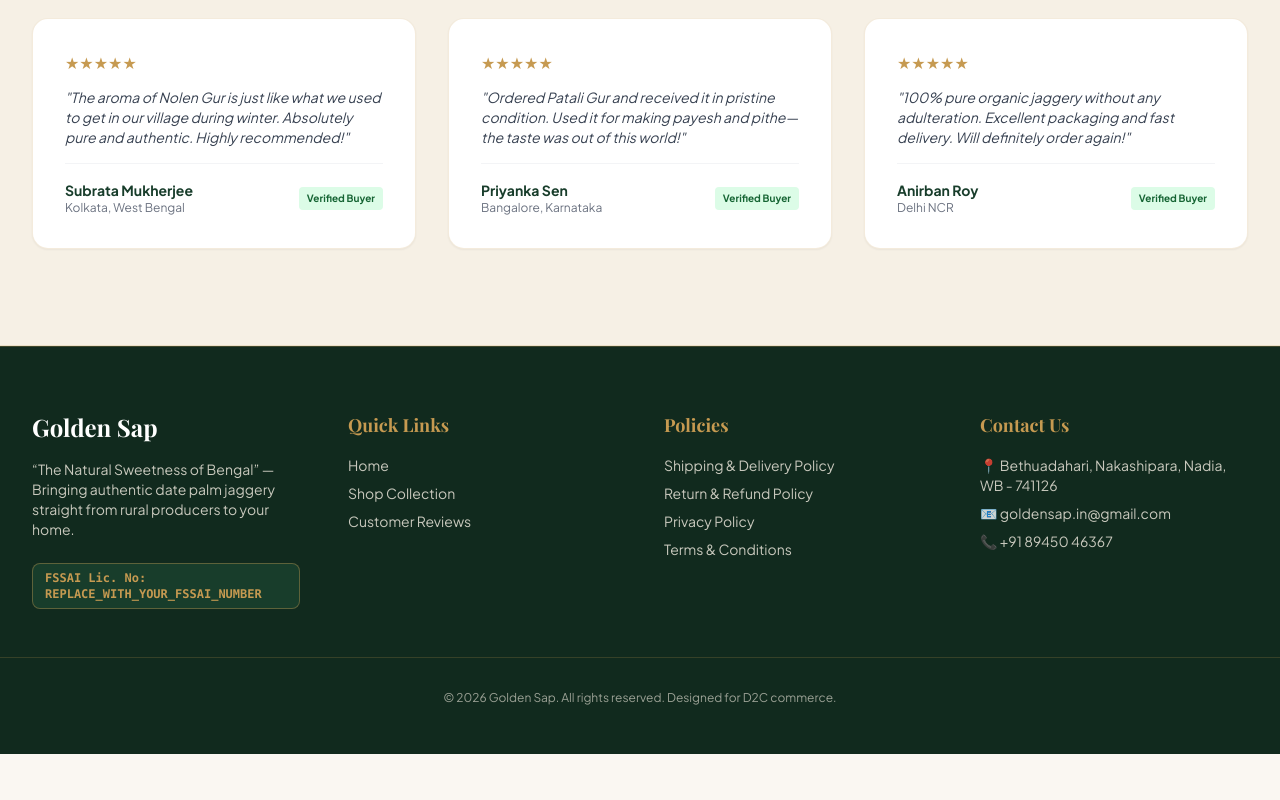
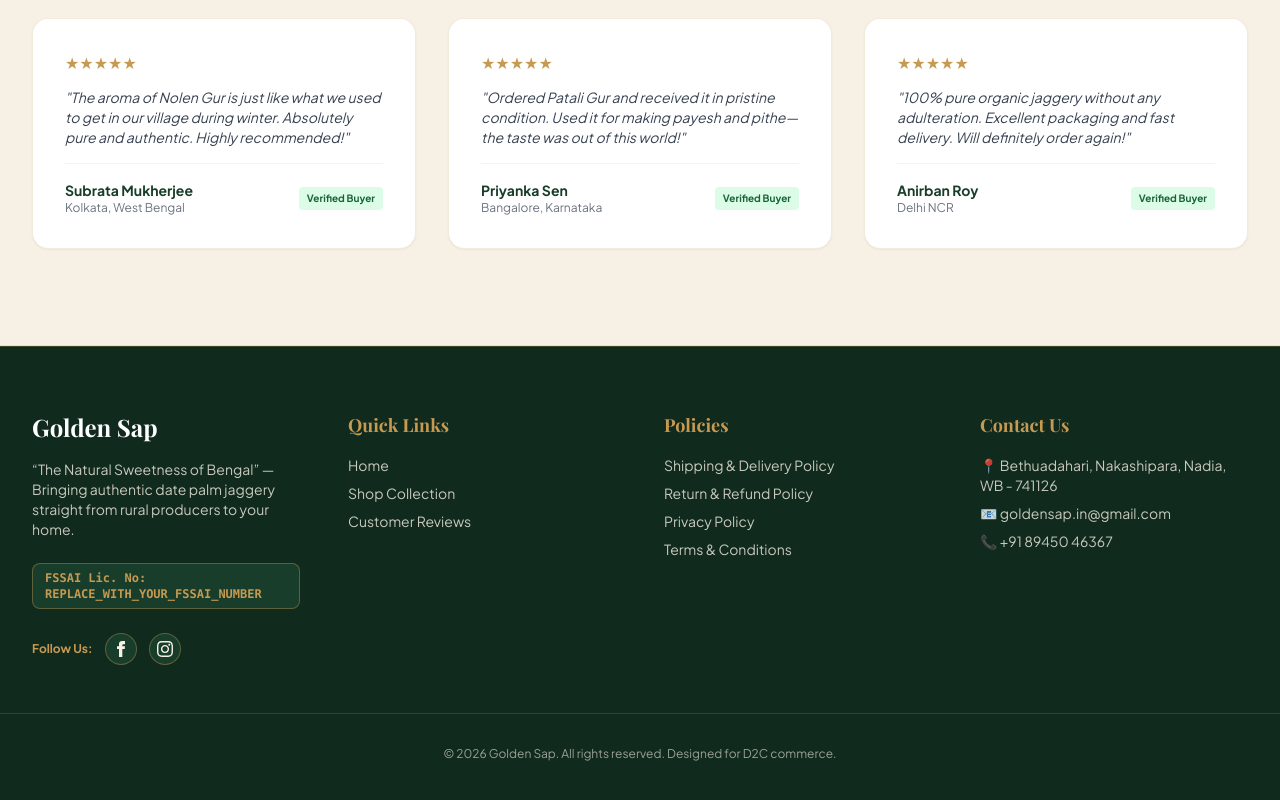
Before and after one commit to lackykaijar/Demo, a plain HTML site: page index.html in a window 1280 px wide. Shown: the part 2050-2850 px from the top of the page. Before the commit the page ends 2804 px from the top, so only its background shows below. Drawn offline with nearby package versions, Linux system fonts and the light colour scheme.

Commit message:
Update index.html

```diff
--- a/index.html
+++ b/index.html
@@ -262,7 +262,7 @@
         </div>
 
         <div class="grid grid-cols-1 md:grid-cols-2 gap-8 mb-16">
-            <!-- Patali Gur Card (500g, 1kg, 2kg packs) -->
+            <!-- Patali Gur Card -->
             <div class="bg-white rounded-2xl p-8 shadow-md border border-[#C69A51]/20 flex flex-col justify-between hover:shadow-xl transition">
                 <div>
                     <div class="h-60 bg-[#F6F0E5] rounded-xl mb-6 overflow-hidden relative">
@@ -309,7 +309,7 @@
                 </div>
             </div>
 
-            <!-- Nolen Gur Card (250g, 500g, 1kg bottles) -->
+            <!-- Nolen Gur Card -->
             <div class="bg-white rounded-2xl p-8 shadow-md border border-[#C69A51]/20 flex flex-col justify-between hover:shadow-xl transition">
                 <div>
                     <div class="h-60 bg-[#F6F0E5] rounded-xl mb-6 overflow-hidden relative">
@@ -427,6 +427,19 @@
                         FSSAI Lic. No: REPLACE_WITH_YOUR_FSSAI_NUMBER
                     </span>
                 </div>
+
+                <!-- Social Media Links -->
+                <div class="flex items-center space-x-3 pt-2">
+                    <span class="text-xs text-[#C69A51] font-bold">Follow Us:</span>
+                    <!-- Facebook Link -->
+                    <a href="https://www.facebook.com/profile.php?id=61595853819413" target="_blank" aria-label="Facebook" class="w-8 h-8 rounded-full bg-[#183D2B] border border-[#C69A51]/40 flex items-center justify-center hover:bg-[#C69A51] hover:text-[#183D2B] transition">
+                        <svg class="w-4 h-4 fill-current" viewBox="0 0 24 24"><path d="M9 8H6v4h3v12h5V12h3.642L18 8h-4V6.333C14 5.37 14.5 5 15.5 5H18V0h-3.808C10.59 0 9 1.581 9 4.615V8z"/></svg>
+                    </a>
+                    <!-- Instagram Link -->
+                    <a href="https://www.instagram.com/goldensap.in/" target="_blank" aria-label="Instagram" class="w-8 h-8 rounded-full bg-[#183D2B] border border-[#C69A51]/40 flex items-center justify-center hover:bg-[#C69A51] hover:text-[#183D2B] transition">
+                        <svg class="w-4 h-4 fill-current" viewBox="0 0 24 24"><path d="M12 2.163c3.204 0 3.584.012 4.85.07 3.252.148 4.771 1.691 4.919 4.919.058 1.265.069 1.645.069 4.849 0 3.205-.012 3.584-.069 4.849-.149 3.225-1.664 4.771-4.919 4.919-1.266.058-1.644.07-4.85.07-3.204 0-3.584-.012-4.849-.07-3.26-.149-4.771-1.699-4.919-4.92-.058-1.265-.07-1.644-.07-4.849 0-3.204.013-3.583.07-4.849.149-3.227 1.664-4.771 4.919-4.919 1.266-.057 1.645-.069 4.849-.069zm0-2.163c-3.259 0-3.667.014-4.947.072-4.358.2-6.78 2.618-6.98 6.98-.059 1.281-.073 1.689-.073 4.948 0 3.259.014 3.668.072 4.948.2 4.358 2.618 6.78 6.98 6.98 1.281.058 1.689.072 4.948.072 3.259 0 3.668-.014 4.948-.072 4.354-.2 6.782-2.618 6.979-6.98.059-1.28.073-1.689.073-4.948 0-3.259-.014-3.667-.072-4.947-.196-4.354-2.617-6.78-6.979-6.98-1.281-.059-1.69-.073-4.949-.073zm0 5.838c-3.403 0-6.162 2.759-6.162 6.162s2.759 6.163 6.162 6.163 6.162-2.759 6.162-6.163c0-3.403-2.759-6.162-6.162-6.162zm0 10.162c-2.209 0-4-1.79-4-4 0-2.209 1.791-4 4-4s4 1.791 4 4c0 2.21-1.791 4-4 4zm6.406-11.845c-.796 0-1.441.645-1.441 1.44s.645 1.44 1.441 1.44c.795 0 1.439-.645 1.439-1.44s-.644-1.44-1.439-1.44z"/></svg>
+                    </a>
+                </div>
             </div>
             <div>
                 <h4 class="font-serif font-bold text-lg mb-4 text-[#C69A51]">Quick Links</h4>
```
